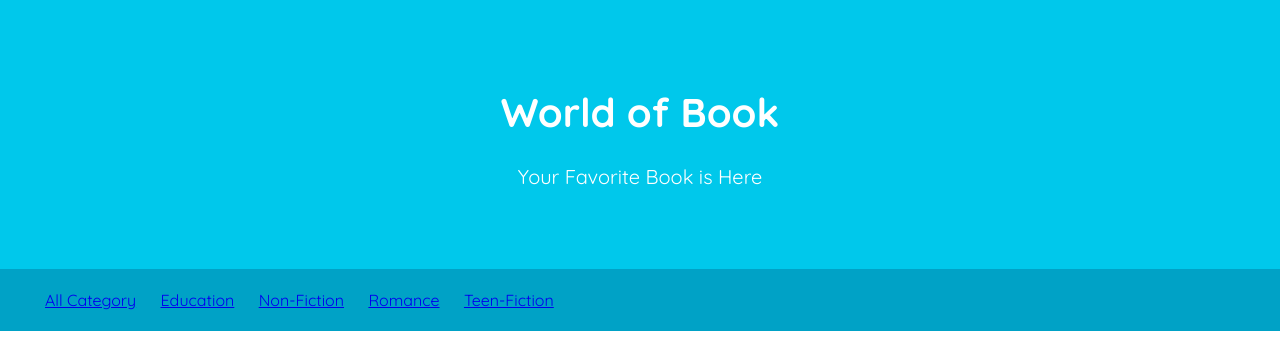
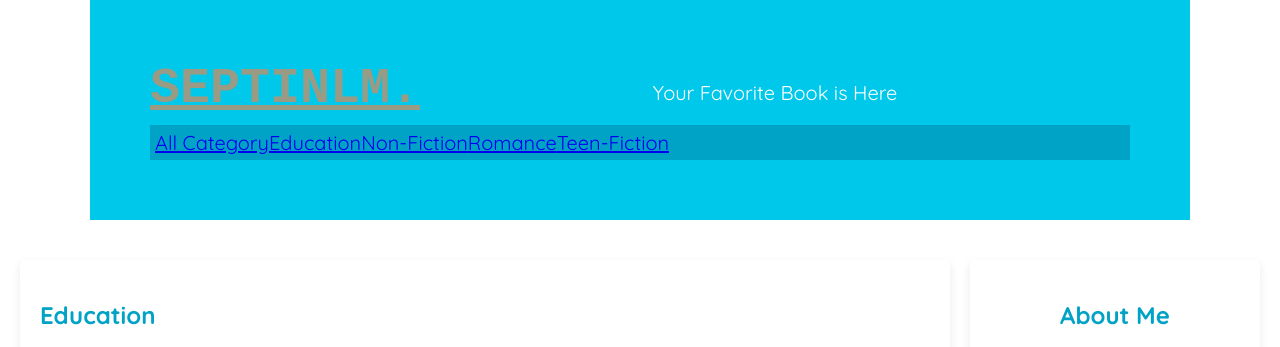
Before and after one commit to coffenme/submission-web-development, a plain HTML site: page index.html in a window 1280 px wide. Shown: the top 347 px of the page. Drawn offline with Linux system fonts and the light colour scheme.

Commit message:
edit error in style

```diff
--- a/assets/style.css
+++ b/assets/style.css
@@ -28,36 +28,6 @@ h2, h3 {
     float: right;
 }
 
-footer {
-   padding: 20px;
-   color: white;
-   background-color: #00a2c6;
-   text-align: center;
-   color: white;
-}
-
-nav a:hover {
-    font-size: 18px;
-    font-weight: bold;
-    text-decoration: none;
-    color: white;
- }
-
- .profile header {
-    text-align: center;
- }
-
- .profile img {
-    width: 200px;
- }
-
- .featured-image {
-    width: 100%;
-    max-height: 300px;
-    object-fit: cover;
-    object-position: center;
- }
-
  .card {
     box-shadow: 0 4px 8px 0 rgba(172, 146, 146, 0.2);
     border-radius: 5px;
@@ -71,12 +41,9 @@ nav a:hover {
     background-color: #00c8eb;
     text-align: center;
     color: white;
- }
-
- nav li {
-    display: inline;
-    list-style-type: none;
-    margin-right: 20px;
+    margin: auto;
+    position: relative;
+    width: 1100px;
  }
 
  nav {
@@ -87,7 +54,27 @@ nav a:hover {
     position: sticky;
     position: -webkit-sticky;
     top: 0;
+    margin: auto;
  }
+
+ nav ul {
+     list-style-type: none;
+     margin: 0;
+     padding: 0;
+     overflow: hidden;
+ }
+
+ nav ul li{
+     float: left;
+ }
+
+ nav a:hover {
+    font-size: 18px;
+    font-weight: bold;
+    text-decoration: none;
+    color:black;
+ }
+
 
  #content {
     float: left;
@@ -112,6 +99,30 @@ nav a:hover {
     }
  }
 
+ .profile header {
+    text-align: center;
+ }
+
+ .profile img {
+    width: 200px;
+ }
+
+ .featured-image {
+    width: 100%;
+    max-height: 300px;
+    object-fit: cover;
+    object-position: center;
+ }
+
+
  header {
     display: inline;
  }
+
+ footer {
+    padding: 20px;
+    color: white;
+    background-color: #00a2c6;
+    text-align: center;
+    color: white;
+ }
--- a/index.html
+++ b/index.html
@@ -8,10 +8,8 @@
 <body>
     <header>
         <div class="jumbotron">
-        <div class="logo"><a href="#"> </a></div>
-        <h1>World of Book</h1>
+        <div class="logo"><a href=""> SEPTINLM.</a></div>
         <p>Your Favorite Book is Here</p>
-        </div>
         <nav>
         <div class="menu">
             <ul>
@@ -23,6 +21,7 @@
             </ul>
         </div>
         </nav>
+        </div>
     </header>
     <main>
         <div id="content">
```
